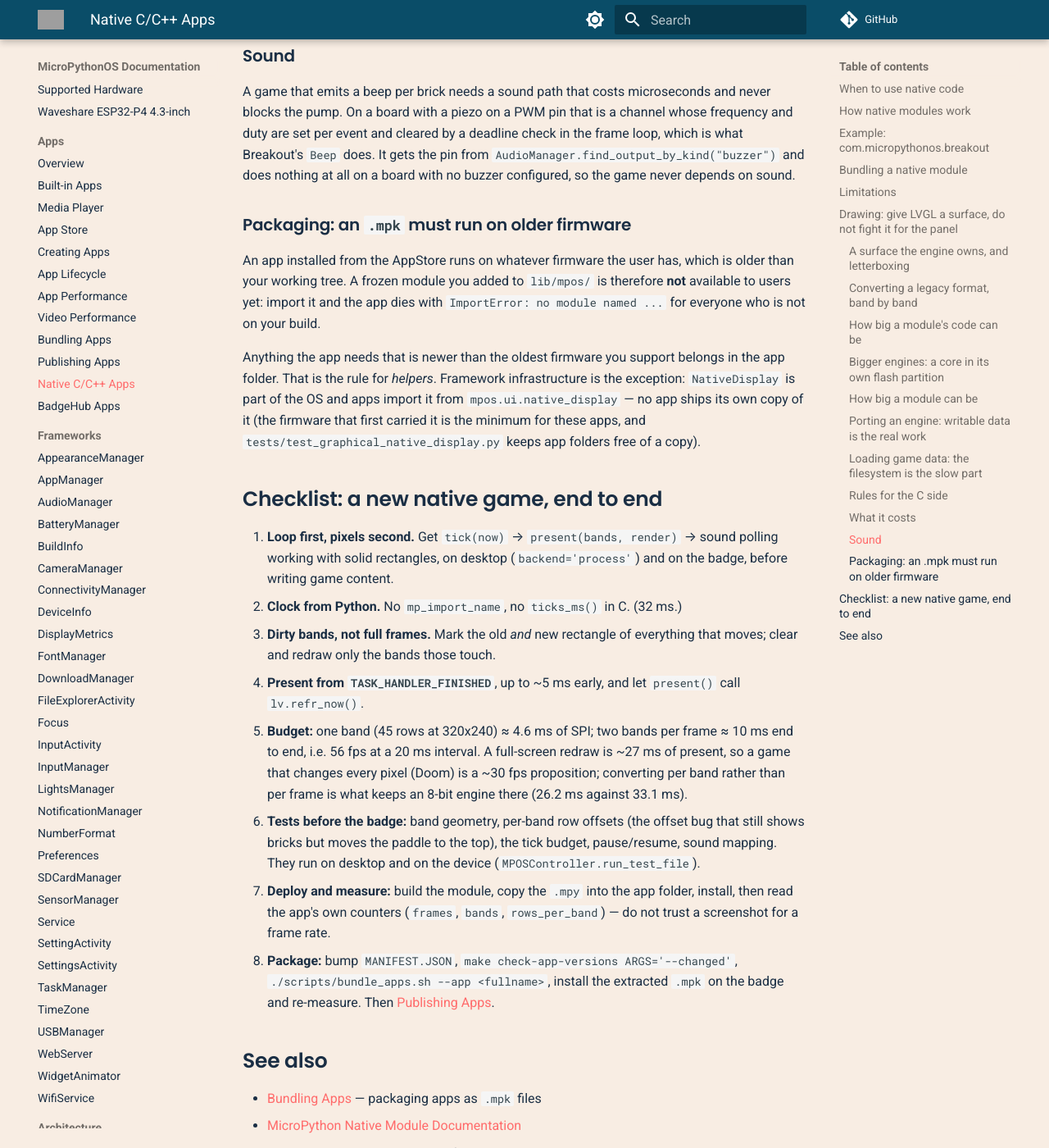
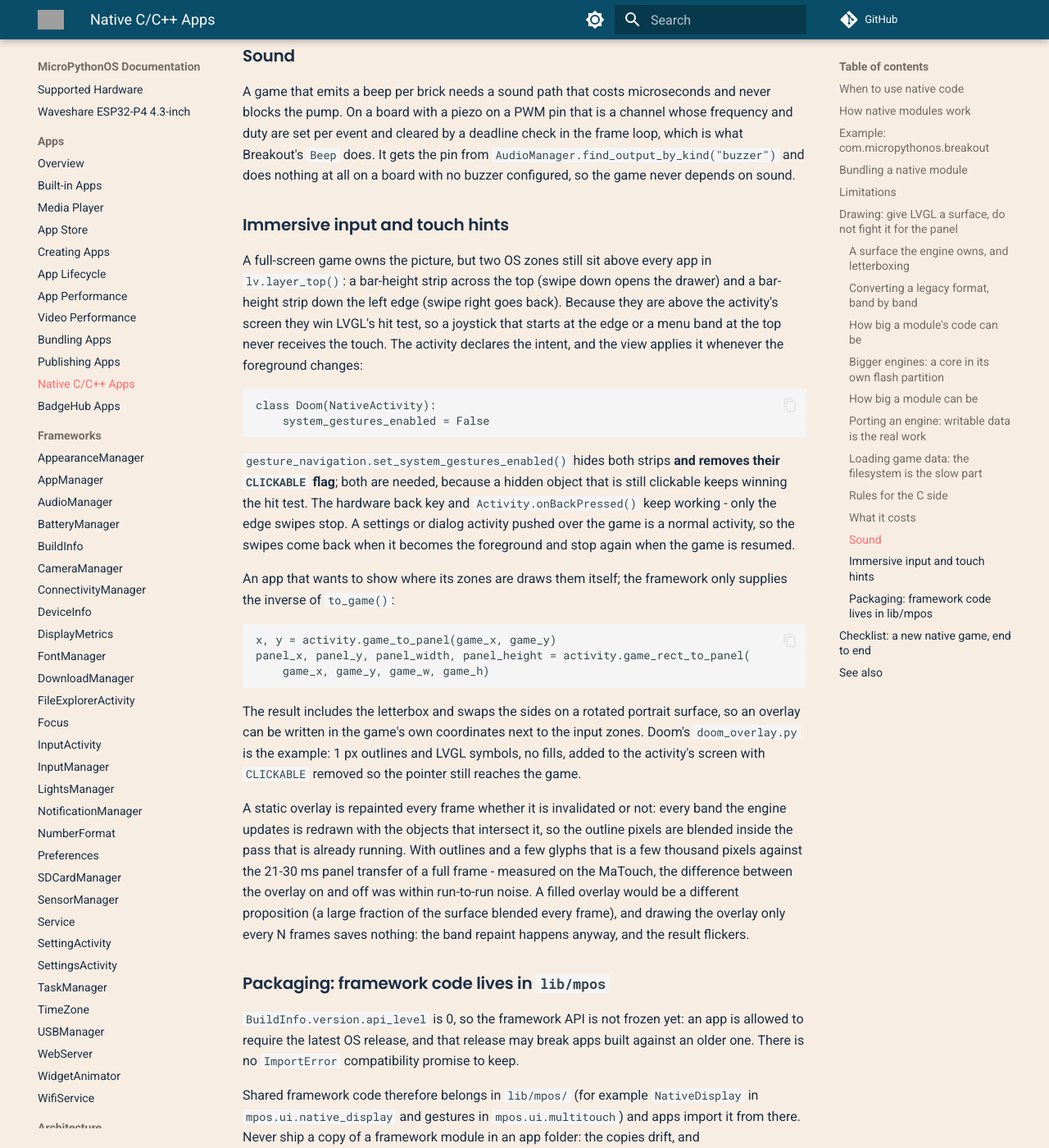
Before and after one commit to MicroPythonOS/docs, an MkDocs documentation site: the page built from docs/apps/native-apps.md, in a window 1280 px wide and 1400 px high, scrolled down 10264 px. Shown: the whole window at 82% size. Built offline with MkDocs 1.6.1 and Material for MkDocs 9.7.7, drawn with Linux system fonts in a browser that asks for light colours; comment, search, counter and statistics services are not loaded; some of the changed text lies outside the part shown; grey boxes are pictures that could not be loaded.

Commit message:
apps: framework code lives in lib/mpos at api_level 0
At api_level 0 the framework API is not frozen: an app may require the latest OS, shared helpers belong in lib/mpos and are never copied into app folders, and an app that needs a new framework module is published after the release that carries it. Also record the policy on the BuildInfo page and fix its stale sdk_int field name.

````diff
--- a/docs/apps/native-apps.md
+++ b/docs/apps/native-apps.md
@@ -453,19 +453,71 @@ check in the frame loop, which is what Breakout's `Beep` does. It gets the pin
 from `AudioManager.find_output_by_kind("buzzer")` and does nothing at all on a
 board with no buzzer configured, so the game never depends on sound.
 
-### Packaging: an `.mpk` must run on older firmware
+### Immersive input and touch hints
 
-An app installed from the AppStore runs on whatever firmware the user has, which
-is older than your working tree. A frozen module you added to `lib/mpos/` is
-therefore **not** available to users yet: import it and the app dies with
-`ImportError: no module named ...` for everyone who is not on your build.
+A full-screen game owns the picture, but two OS zones still sit above every app
+in `lv.layer_top()`: a bar-height strip across the top (swipe down opens the
+drawer) and a bar-height strip down the left edge (swipe right goes back).
+Because they are above the activity's screen they win LVGL's hit test, so a
+joystick that starts at the edge or a menu band at the top never receives the
+touch. The activity declares the intent, and the view applies it whenever the
+foreground changes:
 
-Anything the app needs that is newer than the oldest firmware you support
-belongs in the app folder. That is the rule for *helpers*. Framework
-infrastructure is the exception: `NativeDisplay` is part of the OS and apps
-import it from `mpos.ui.native_display` — no app ships its own copy of it (the
-firmware that first carried it is the minimum for these apps, and
-`tests/test_graphical_native_display.py` keeps app folders free of a copy).
+```python
+class Doom(NativeActivity):
+    system_gestures_enabled = False
+```
+
+`gesture_navigation.set_system_gestures_enabled()` hides both strips **and
+removes their `CLICKABLE` flag**; both are needed, because a hidden object that
+is still clickable keeps winning the hit test. The hardware back key and
+`Activity.onBackPressed()` keep working - only the edge swipes stop. A settings
+or dialog activity pushed over the game is a normal activity, so the swipes come
+back when it becomes the foreground and stop again when the game is resumed.
+
+An app that wants to show where its zones are draws them itself; the framework
+only supplies the inverse of `to_game()`:
+
+```python
+x, y = activity.game_to_panel(game_x, game_y)
+panel_x, panel_y, panel_width, panel_height = activity.game_rect_to_panel(
+    game_x, game_y, game_w, game_h)
+```
+
+The result includes the letterbox and swaps the sides on a rotated portrait
+surface, so an overlay can be written in the game's own coordinates next to the
+input zones. Doom's `doom_overlay.py` is the example: 1 px outlines and LVGL
+symbols, no fills, added to the activity's screen with `CLICKABLE` removed so
+the pointer still reaches the game.
+
+A static overlay is repainted every frame whether it is invalidated or not:
+every band the engine updates is redrawn with the objects that intersect it, so
+the outline pixels are blended inside the pass that is already running. With
+outlines and a few glyphs that is a few thousand pixels against the 21-30 ms
+panel transfer of a full frame - measured on the MaTouch, the difference between
+the overlay on and off was within run-to-run noise. A filled overlay would be a
+different proposition (a large fraction of the surface blended every frame), and
+drawing the overlay only every N frames saves nothing: the band repaint happens
+anyway, and the result flickers.
+
+### Packaging: framework code lives in `lib/mpos`
+
+`BuildInfo.version.api_level` is 0, so the framework API is not frozen yet: an
+app is allowed to require the latest OS release, and that release may break
+apps built against an older one. There is no `ImportError` compatibility
+promise to keep.
+
+Shared framework code therefore belongs in `lib/mpos/` (for example
+`NativeDisplay` in `mpos.ui.native_display` and gestures in
+`mpos.ui.multitouch`) and apps import it from there. Never ship a copy of a
+framework module in an app folder: the copies drift, and
+`tests/test_graphical_native_display.py` fails when a `native_display.py`
+reappears.
+
+The release order still matters: publish an app that needs a new framework
+module only **after** the OS release that carries the module is out, so an
+AppStore user who installs the app is not sent to an `ImportError` on the
+current firmware. Once API level 1 exists, the compatibility policy changes.
 
 ## Checklist: a new native game, end to end
 
--- a/docs/frameworks/build-info.md
+++ b/docs/frameworks/build-info.md
@@ -12,6 +12,15 @@ BuildInfo centralizes OS version and build information in a single class with ne
 - **Android-Inspired** - Follows Android's Build.VERSION pattern
 - **Singleton Pattern** - Single source of truth for OS version
 
+## API level 0
+
+Until `BuildInfo.version.api_level` reaches 1, the framework API is not frozen:
+a release may change or remove APIs and break apps, and an app may require the
+latest OS. Shared framework code lives in `lib/mpos/` and apps import it — never
+copy a framework module into an app folder. Publish an app that needs a new
+framework module only after the OS release that carries it is out, so AppStore
+users are not sent to an `ImportError` on their current firmware.
+
 ## Architecture
 
 BuildInfo is implemented as a singleton with a nested `version` class containing version attributes:
@@ -21,7 +30,7 @@ class BuildInfo:
     class version:
         """Version information."""
         release = "0.7.0"  # Human-readable version
-        sdk_int = 0        # API level
+        api_level = 0        # API level
 ```
 
 All version information is accessed through class attributes - no instance creation is needed.
@@ -38,7 +47,7 @@ version = BuildInfo.version.release
 # Returns: "0.7.0"
 
 # Get API level
-api_level = BuildInfo.version.sdk_int
+api_level = BuildInfo.version.api_level
 # Returns: 0
 ```
 
@@ -52,7 +61,7 @@ if BuildInfo.version.release == "0.7.0":
     print("Running MicroPythonOS 0.7.0")
 
 # Check API level
-if BuildInfo.version.sdk_int >= 1:
+if BuildInfo.version.api_level >= 1:
     print("API level 1 or higher")
 ```
 
@@ -90,14 +99,14 @@ version = BuildInfo.version.release
 # Returns: "0.7.0"
 ```
 
-#### `BuildInfo.version.sdk_int`
+#### `BuildInfo.version.api_level`
 API level (SDK version) as an integer.
 
 **Type:** int
 
 **Example:**
 ```python
-api_level = BuildInfo.version.sdk_int
+api_level = BuildInfo.version.api_level
 # Returns: 0
 ```
 
@@ -118,7 +127,7 @@ class AboutActivity(Activity):
         version_label.set_text(f"Version: {BuildInfo.version.release}")
 
         api_label = lv.label(screen)
-        api_label.set_text(f"API Level: {BuildInfo.version.sdk_int}")
+        api_label.set_text(f"API Level: {BuildInfo.version.api_level}")
 
         self.setContentView(screen)
 ```
@@ -132,7 +141,7 @@ class FeatureManager:
     @staticmethod
     def supports_feature(feature_name):
         """Check if feature is available in current API level."""
-        api_level = BuildInfo.version.sdk_int
+        api_level = BuildInfo.version.api_level
 
         features = {
             "camera": 1,
@@ -180,7 +189,7 @@ class AppCompatibility:
     def is_compatible(cls):
         """Check if app is compatible with current OS."""
         version = BuildInfo.version.release
-        api_level = BuildInfo.version.sdk_int
+        api_level = BuildInfo.version.api_level
 
         # Check API level
         if api_level < cls.MIN_API_LEVEL:
@@ -210,7 +219,7 @@ def setup_logging():
     logger = logging.getLogger(__name__)
 
     # Log build information
-    logger.info(f"MicroPythonOS {BuildInfo.version.release} (API {BuildInfo.version.sdk_int})")
+    logger.info(f"MicroPythonOS {BuildInfo.version.release} (API {BuildInfo.version.api_level})")
 
     return logger
 ```
@@ -229,7 +238,7 @@ def apply_workarounds():
         import gc
         gc.collect()
 
-    if BuildInfo.version.sdk_int < 1:
+    if BuildInfo.version.api_level < 1:
         # Workaround for older API
         print("Using legacy API compatibility mode")
 ```
@@ -246,7 +255,7 @@ class Telemetry:
         """Get system context for telemetry."""
         return {
             "os_version": BuildInfo.version.release,
-            "api_level": BuildInfo.version.sdk_int,
+            "api_level": BuildInfo.version.api_level,
             "timestamp": time.time()
         }
 ```
@@ -269,7 +278,7 @@ The `BuildInfo.version` class contains:
 class BuildInfo:
     class version:
         release = "0.7.0"  # Human-readable version: "major.minor.patch"
-        sdk_int = 0        # API level: integer for compatibility checks
+        api_level = 0        # API level: integer for compatibility checks
 ```
 
 ### Version Numbering
@@ -279,7 +288,7 @@ class BuildInfo:
   - Minor: New features
   - Patch: Bug fixes
 
-- **sdk_int**: API level for feature availability
+- **api_level**: API level for feature availability
   - Incremented when new APIs are added
   - Used for compatibility checks
 
@@ -293,7 +302,7 @@ BuildInfo uses a nested `version` class to organize version-related attributes:
 class BuildInfo:
     class version:
         release = "0.7.0"
-        sdk_int = 0
+        api_level = 0
 ```
 
 This pattern groups related information and provides a clear namespace.
````
